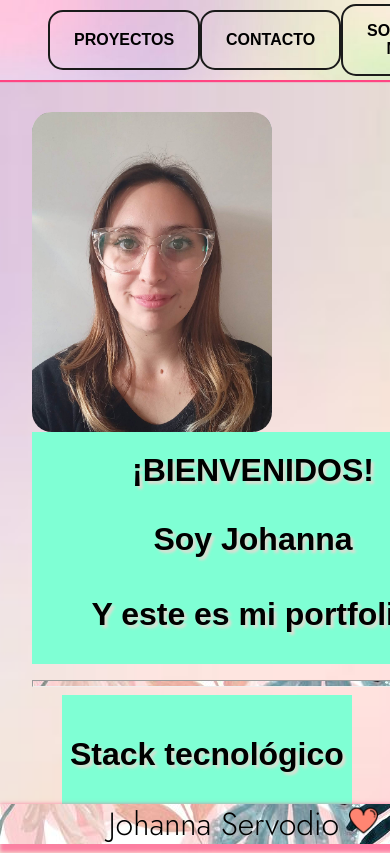
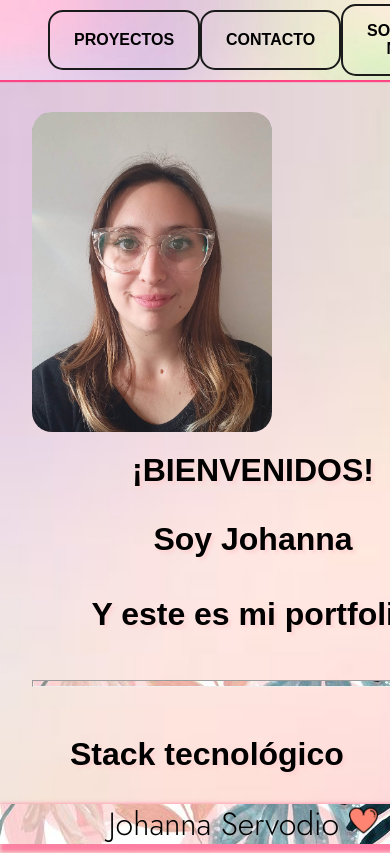
Before and after one commit to joha152/portfolio, a React (Vite) app: page / in a window 390 px wide. Shown: the top 853 px of the page. Built offline with nearby package versions, Linux system fonts and the light colour scheme; a web font is replaced by a local one.

Commit message:
responsive homee

```diff
--- a/src/componentes/home/home.module.css
+++ b/src/componentes/home/home.module.css
@@ -92,7 +92,7 @@
 }
 
 .contentText {
-    background-color: aquamarine;
+
     max-width: 600px;
 }
 
@@ -110,7 +110,7 @@
         max-width: 600px;
     }
     .stack {
-        background-color: aquamarine;
+
         max-width: max-content;
         padding: .5rem;
         margin-left: 30px;
```
